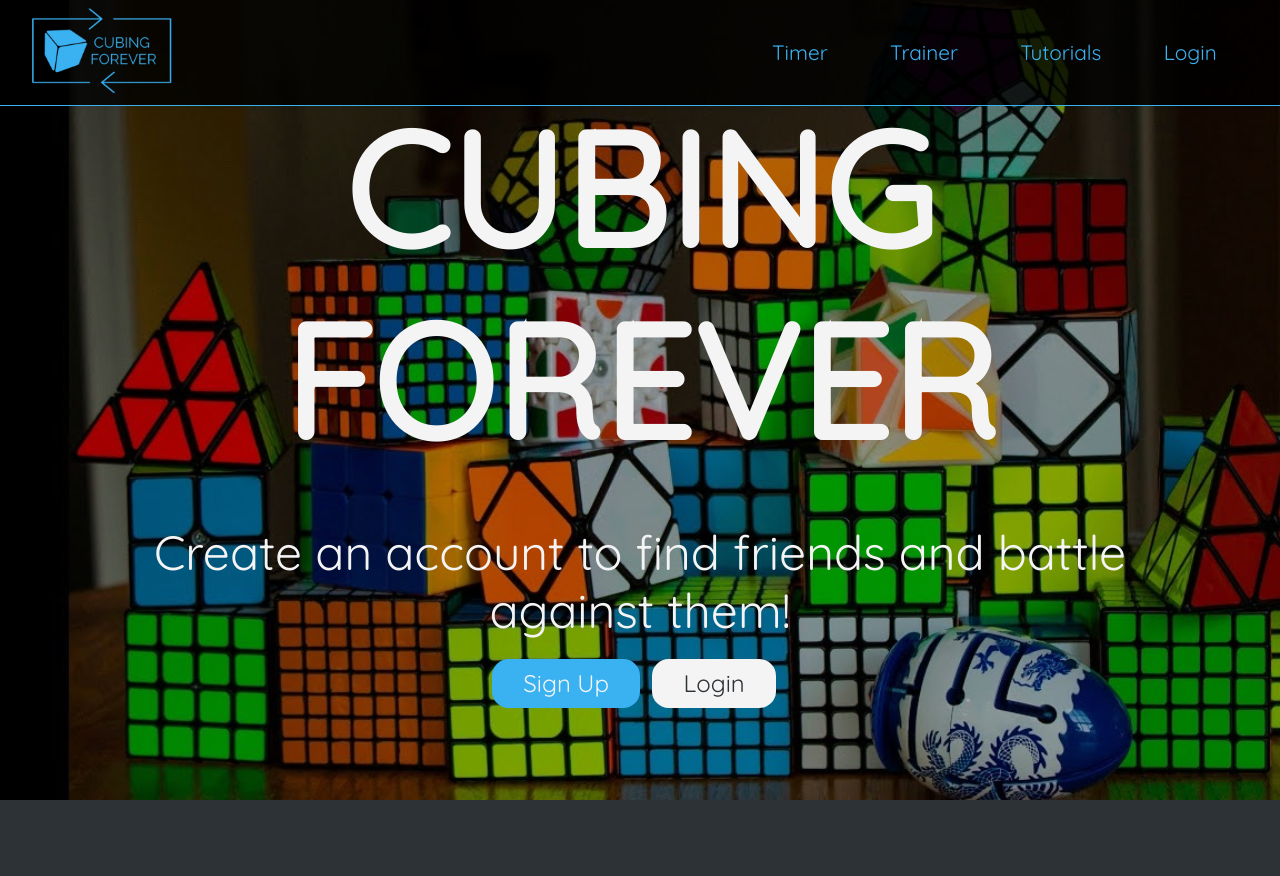
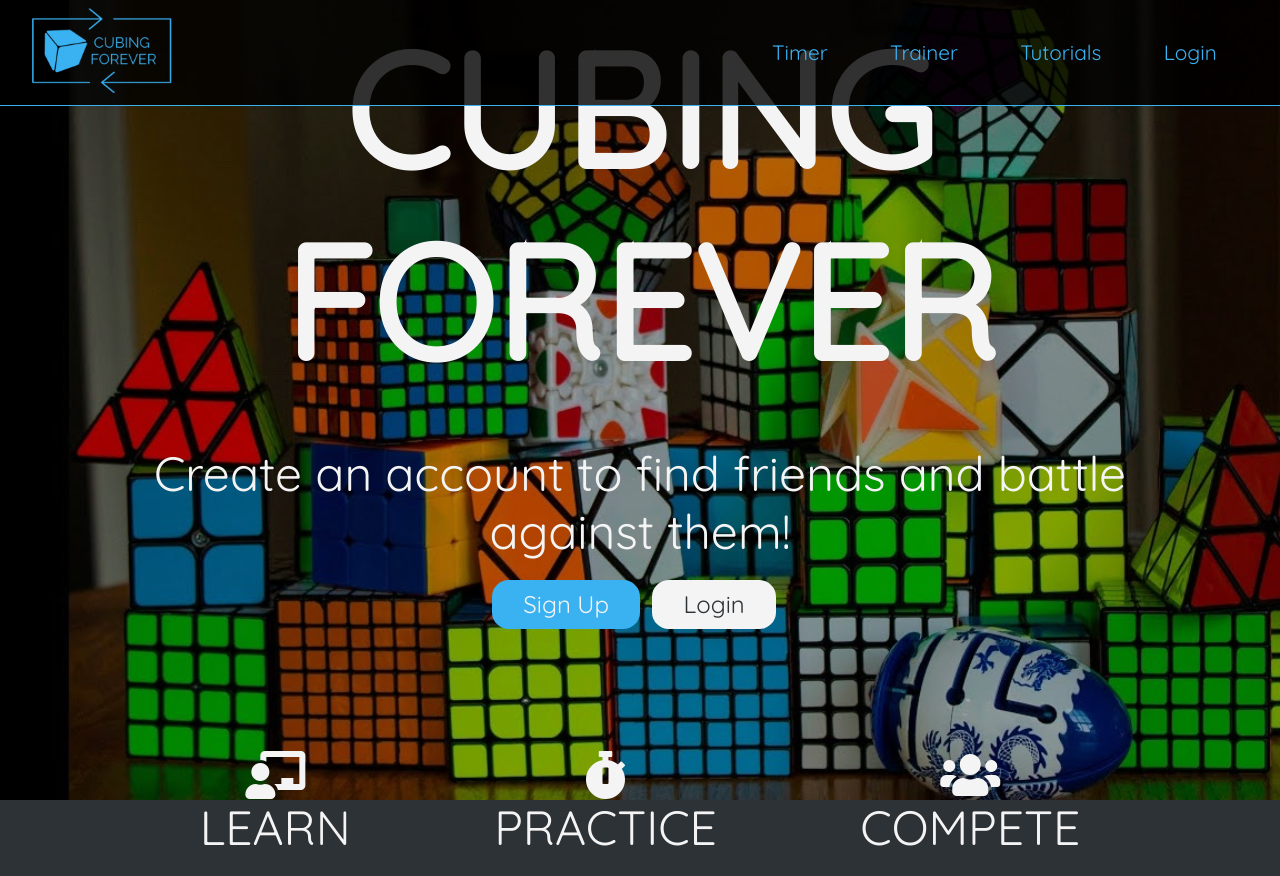
Before and after one commit to awesaman/Cubing_Forever, a React (Create React App) app in the folder client/: page / in a window 1280 px wide. Before the commit the page ends 800 px from the top, so only its background shows below. Built offline with nearby package versions, Linux system fonts and the light colour scheme; the HTML template or start-up script is replaced by a standard one.

Commit message:
Added bottom row icons

```diff
--- a/client/src/components/layout/Landing.js
+++ b/client/src/components/layout/Landing.js
@@ -17,6 +17,27 @@ const Landing = () => {
             Login
           </Link>
         </div>
+        <br />
+        <div className='extras'>
+          <div>
+            <Link to='/tutorials'>
+              <i className='fas fa-chalkboard-teacher' />
+              <p className='L text-light'>LEARN</p>
+            </Link>
+          </div>
+          <div>
+            <Link to='/timer'>
+              <i className='fas fa-stopwatch' />
+              <p className='L text-light'>PRACTICE</p>
+            </Link>
+          </div>
+          <div>
+            <Link to='/compete'>
+              <i className='fas fa-users' />
+              <p className='L text-light'>COMPETE</p>
+            </Link>
+          </div>
+        </div>
       </div>
     </section>
   );
--- a/client/src/components/layout/NotFound.js
+++ b/client/src/components/layout/NotFound.js
@@ -3,10 +3,10 @@ import React, { Fragment } from 'react';
 const NotFound = () => {
   return (
     <Fragment>
-      <h1 className='x-large text-primary'>
+      <h1 className='L text-primary'>
         <i className='fas fa-exclamation-triangle' /> Page Not Found
       </h1>
-      <p className='large'>Sorry, this page does not exist</p>
+      <p>Sorry, this page does not exist</p>
     </Fragment>
   );
 };
--- a/client/src/styles/App.scss
+++ b/client/src/styles/App.scss
@@ -41,8 +41,8 @@ img {
   margin: auto;
   overflow: hidden;
   padding: 0 2em;
-  margin-top: 6em;
-  margin-bottom: 3em;
+  margin-top: 10%;
+  margin-bottom: 10%;
 }
 
 .XL {
@@ -169,9 +169,26 @@ i.fa-linkedin {
   height: 100%;
   width: 80%;
   margin: auto;
+  padding-top: 7%;
   display: flex;
   flex-direction: column;
   align-items: center;
   justify-content: center;
   text-align: center;
 }
+
+.extras {
+  display: flex;
+  width: 100%;
+  justify-content: space-around;
+  align-items: center;
+  margin-top: 10%;
+  color: $light-color;
+}
+
+i.fa-chalkboard-teacher,
+i.fa-stopwatch,
+i.fa-users {
+  color: $light-color;
+  font-size: 3em;
+}
```
Also changed, not shown: client/src/styles/App.css (+1 -1 lines).
